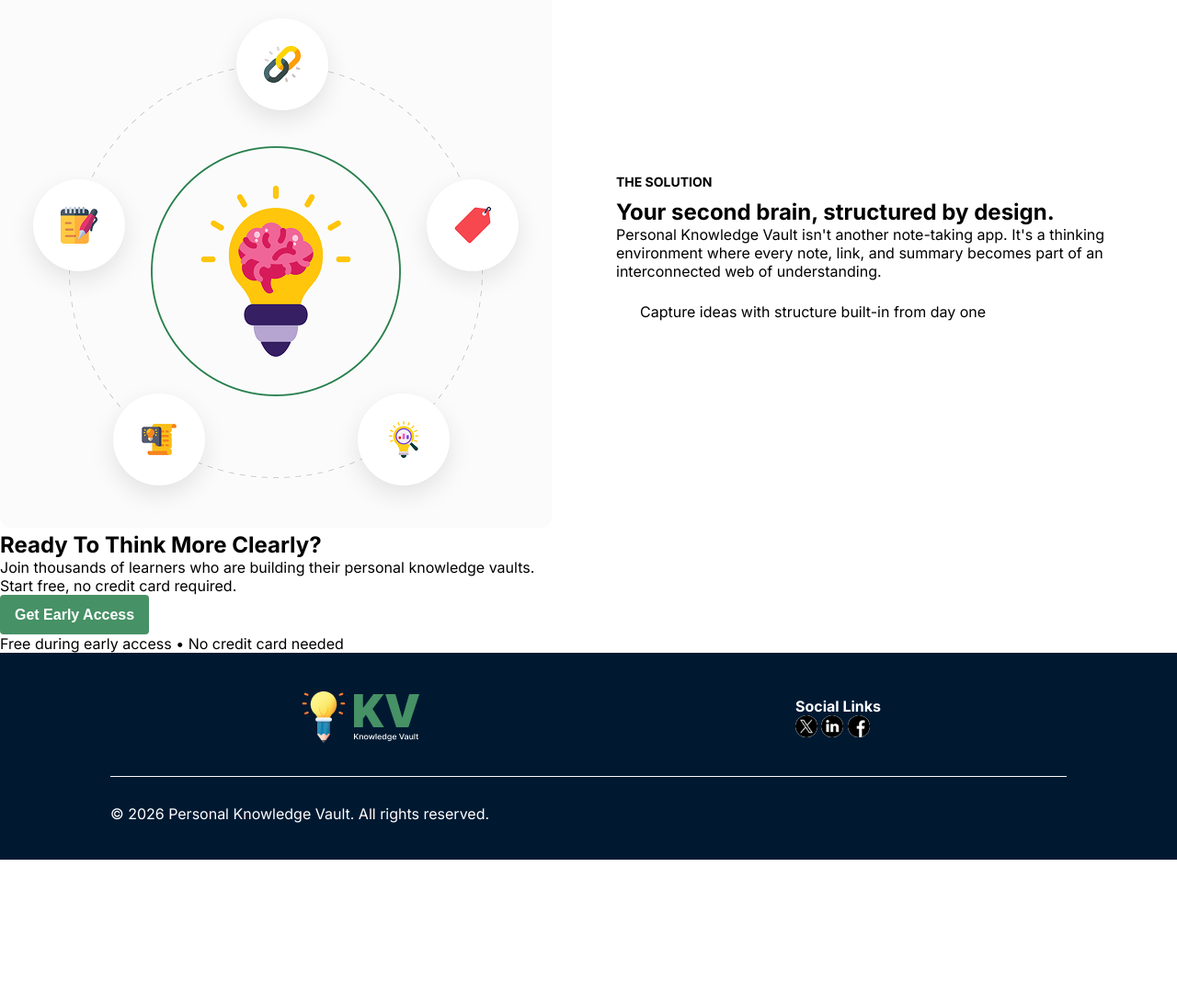
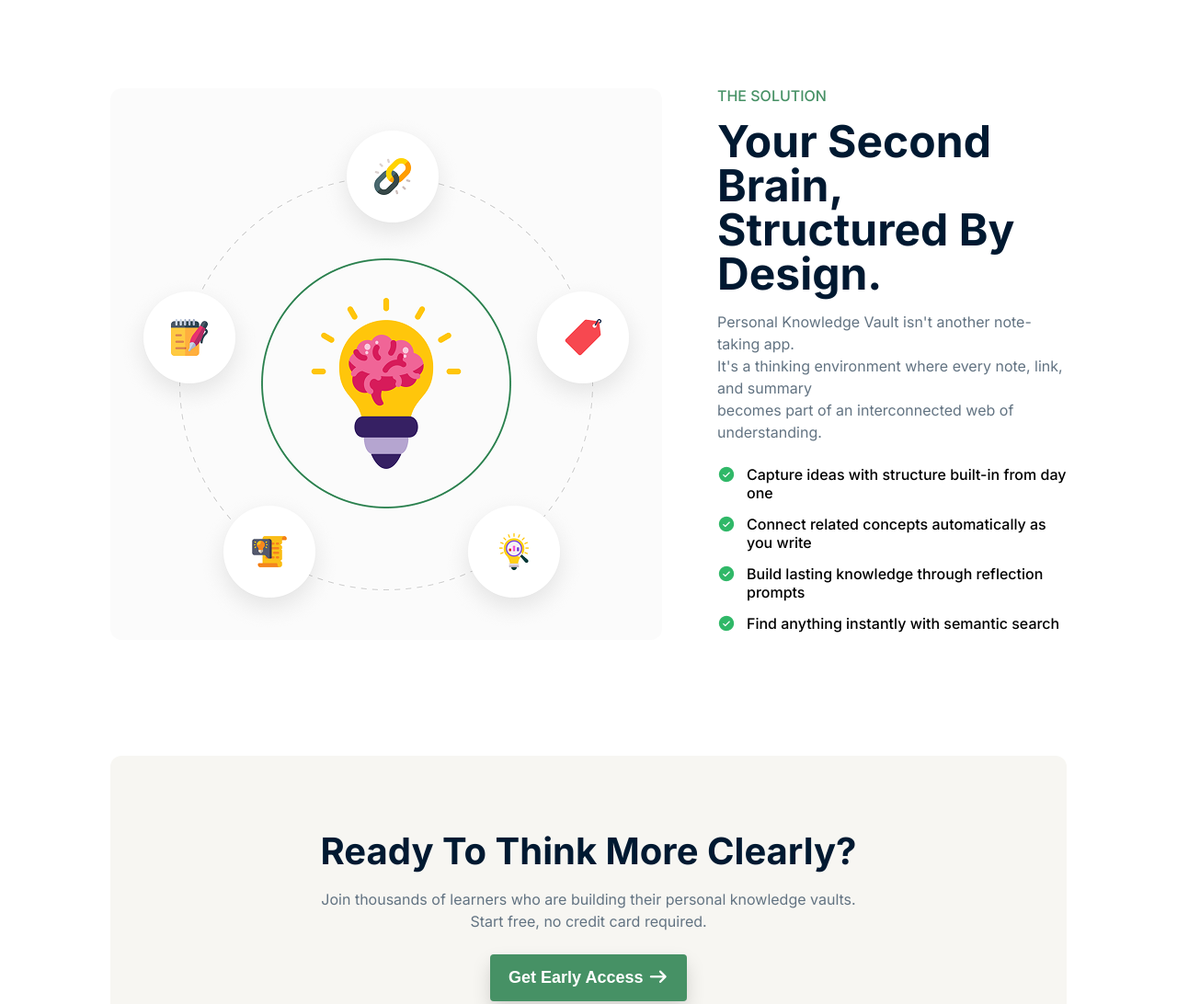
Before and after one commit to SystemByZ/B13-A01-Knowledge-Vault-main-, a plain HTML site: page index.html in a window 1280 px wide. Shown: the part 1440-2532 px from the top of the page at 92% size. Before the commit the page ends 2375 px from the top, so only its background shows below. Drawn offline with Linux system fonts and the light colour scheme.

Commit message:
project done

```diff
--- a/index.html
+++ b/index.html
@@ -27,7 +27,7 @@
     <button class="nav-btn">Get Early Access</button>
 </header>
 <section class="hero">
-    <div class="badge"><a href="">Early Access Now Open</a>
+    <div class="badge"><a href=""> <i class="fa-regular fa-circle-dot"></i>  Early Access Now Open</a>
     </div>
     <h1>Structured Thinking,<br>
         <span>Not Just Note-Taking.</span>
@@ -35,8 +35,8 @@
     <p>A private space to store notes, links, and learning summaries — designed to
 help you think clearly, connect ideas, and turn learning into long-term knowledge.</p>
         <div class="hero-buttons">
-            <button class="button-primary">Start Building Your Vault</button>
-            <button class="button-secondary">See How It Works</button>
+            <button class="button-primary">Start Building Your Vault  <i class="fa-solid fa-arrow-right"></i></button>
+            <button class="button-secondary"><i class="fa-solid fa-play"></i>   See How It Works</button>
 </section>
 
 <section class="section">
@@ -50,23 +50,22 @@
         <div class="card">
             <img src="assets/Vector.png" alt="icon-vector" class="icon">
             <h3>Scattered Notes</h3>
-            <p>Your ideas live in 10 different apps, none of them connected.</p>
+            <p>Your ideas live in 10 different apps,<br>none of them connected.</p>
         </div>
         <div class="card">
             <img src="assets/Bookmarks.png" alt="icon-bookmarks" class="icon">
             <h3>Bookmarks Overloaded</h3>
-            <p>Hundreds of saved links you'll never revisit or remember.</p>
+            <p>Hundreds of saved links you'll never<br>revisit or remember.</p>
         </div>
         <div class="card">
             <img src="assets/Brain.png" alt="icon-brain" class="icon">
             <h3>No Idea Connection</h3>
-            <p>Insights stay isolated, never building into bigger understanding.</p>
+            <p>Insights stay isolated, never<br>building into bigger understanding.</p>
         </div>
         <div class="card">
             <img src="assets/Info.png" alt="icon-info" class="icon">
-            <h3>Forgetting what
-you learned</h3>
-            <p>Knowledge fades because there's no system to retain it.</p>
+            <h3>Forgetting what<br>you learned</h3>
+            <p>Knowledge fades because there's<br>no system to retain it.</p>
         </div>
 
     </div>
@@ -75,22 +74,23 @@
 <section class="section-solution">
     <div class="image"><img src="assets/knowledge.png" alt=""></div>
     <div class="solution">
-        <h4>THE SOLUTION</h4>
-        <h2>Your second brain, structured by design.</h2>
-        <p>Personal Knowledge Vault isn't another note-taking app. It's a thinking environment where every note, link, and summary becomes part of an interconnected web of understanding.</p>
+        <h3>THE SOLUTION</h3>
+        <h2>Your second brain,<br>structured by design.</h2>
+        <p>Personal Knowledge Vault isn't another note-taking app. <br> It's a thinking environment where every note, link, and summary <br> becomes part of an interconnected web of understanding.</p>
         <ul>
-            <li>Capture ideas with structure built-in from day one</li>
+            <li><img src="assets/CheckCircle.png" alt="icon-checkcircle">Capture ideas with structure built-in from day one</li>
+            <li><img src="assets/CheckCircle.png" alt="icon-checkcircle">Connect related concepts automatically as you write</li>
+            <li><img src="assets/CheckCircle.png" alt="icon-checkcircle">Build lasting knowledge through reflection prompts</li>
+            <li><img src="assets/CheckCircle.png" alt="icon-checkcircle">Find anything instantly with semantic search</li>
         </ul>
     </div>
 </section>
 
 <section class="section-cta">
-    <div class="cta">
-        <h2>Ready To Think More Clearly?</h2>
+        <h3>Ready To Think More Clearly?</h3>
         <p>Join thousands of learners who are building their personal knowledge vaults.<br>Start free, no credit card required.</p>
-        <button class="button-primary">Get Early Access</button>
+        <button class="button-primary">Get Early Access <i class="fa-solid fa-arrow-right"></i></button>
         <p>Free during early access • No credit card needed</p>
-    </div>
 </section>
 
 <footer class="footer">
@@ -115,8 +115,5 @@
     <p>© 2026 Personal Knowledge Vault. All rights reserved.</p>
 </footer>
 
-
-
-
 </body>
 </html>
--- a/styles/knowledgeVault.css
+++ b/styles/knowledgeVault.css
@@ -20,6 +20,35 @@
     text-decoration: none;
 }
 .nav-links a{
+  text-decoration: none;
+  position: relative;
+  z-index: 1;
+  transition: color 0.3s;
+}
+
+.nav-links a::after {
+  content: "";
+  position: absolute;
+  top: 50%;
+  left: 50%;
+  width: 0;
+  height: 0;
+  background-color: #A6A6A6;
+  transition: width 0.3s, height 0.3s, left 0.3s, top 0.3s;
+  z-index: -1;
+}
+
+.nav-links:hover {
+  color: #FFFFFF;
+}
+
+.nav-links a:hover::after {
+  width: 100%;
+  height: 100%;
+  left: 0;
+  top: 0;
+}
+.nav-links a{
     list-style: none;
     text-decoration: none;
     color: #000000;
@@ -36,6 +65,10 @@
     border-radius: 4px;
     font-size: 16px;
     font-weight: 600;
+    cursor: pointer;
+}
+.nav-btn:hover{
+    background-color: #36774A;
     cursor: pointer;
 }
 
@@ -93,6 +126,7 @@
     gap: 16px;
 }
 
+
 .button-primary{
     font-size: 16px;
     font-weight: 600;
@@ -102,15 +136,23 @@
     padding: 12.5px 16px;
     border-radius: 4px;
 }
+.button-primary:hover{
+    background-color: #36774A;
+    cursor: pointer;
+}
 .button-secondary{
     font-size: 16px;
     font-weight: 600;
     border: none;
-    color: #469165;
+    color: #FFFFFF;
     background-color: transparent;
     padding: 12.5px 16px;
     border-radius: 4px;
-    border: 2px solid #469165;
+    border: 2px solid #FFFFFF;
+}
+.button-secondary:hover{
+    background-color: #E6F4EA;
+    cursor: pointer;
 }
 
 .section{
@@ -142,12 +184,15 @@
 
 
 .section .cards .card{
-    padding: 32px;
-    border-radius: 8px;
-    max-width: 300px;
-    text-align: center;
+    width: 322px;
     height: 300px;
-    border-radius: 8px;
+    display: flex;
+    flex-direction: column;
+    justify-content: center;
+    align-items: center;
+    gap: 16;
+    padding: 24px;
+    border-radius: 12px;
     box-shadow: 0px 0px 8px 0px rgba(0, 0, 0, 0.06);
     background: rgba(255, 255, 255, 1);
 }
@@ -159,9 +204,12 @@
     margin: 16px 0;
 }
 .card p{
+    color: #627382;
     font-size: 16px;
     font-weight: 400;
     line-height: 20px;
+    letter-spacing: 0%;
+    text-align: center;
 }
 .card img{
     width: 64px;
@@ -170,51 +218,138 @@
     border-radius: 1000px;
     padding: 16px;
 }
+
 .section-solution{
-      display: grid;
-  grid-template-columns: 1fr 1fr;
+    margin: 120px;
+    display: flex;
     gap: 60px;
     align-items: center;
+    justify-content: center;
 }
-.solution h4 {
-  color: var(--primary);
-  font-size: 14px;
+.section-solution img{
+    width: 600px;
+    height: 600px;
+    border-radius: 12px;
+}
+.solution h3 {
+    color: #469165;
+    font-size: 16px;
+    font-style: Medium;
+    font-weight: 500;
     text-transform: uppercase;
     margin-bottom: 10px;
+    text-align: left;
+    line-height: 20px;
+}
+.solution h2{
+    color: #001931;
+    font-size: 48px;
+    font-style: bold;
+    font-weight: 700;
+    line-height: 48px;
+    text-align: left;
+    margin: 16px 0;
+    text-transform: capitalize;
+
+}
+.solution p{
+    color: #627382;
+    font-size: 16px;
+    font-weight: 400;
+    line-height: 24px;
+    text-align: left;
+    margin-top: 16px;
 }
 
 .solution ul {
     list-style: none;
     margin-top: 24px;
 }
-
+.solution ul img{
+    width: 20px;
+    height: 20px;
+    position: absolute;
+    left: 0;
+    /* top: 4px; */
+}
 .solution li {
     margin-bottom: 14px;
-  padding-left: 26px;
+    padding-left: 32px;
     position: relative;
+    font-size: 16px;
+    font-weight: 500;
+    line-height: 20px;
 }
 
+.section-cta{
+    background-color: #F7F6F2;
+    padding: 80px 40px;
+    text-align: center;
+    border-radius: 12px;
+    margin: 120px;
+}
+.section-cta h3{
+    color: #001931;
+    font-size: 40px;
+    font-style: bold;
+    font-weight: 700;
+    line-height: 48px;
+    text-transform: capitalize;
+    margin-bottom: 16px;
+}
+.section-cta p{
+    color: #627382;
+    font-size: 16px;
+    font-weight: 400;
+    line-height: 24px;
+    margin-bottom: 24px;
+}
+.section-cta p:last-child{
+    margin-top: 16px;
+    font-size: 14px;
+    font-weight: 400;
+    color: #627382;
+    line-height: 20px;
+}
+.section-cta .button-primary{
+    padding: 15px 20px;
+    font-size: 18px;
+    font-weight: 600;
+    box-shadow: 0px 10px 20px 0px rgba(0, 0, 0, 0.15);
+}
 
 
 
 .footer{
     background-color: #001931;
-    padding: 40px 120px;
+    padding: 120px 120px 30px 120px;
     color: #FFFFFF;
 
 }
 .footer-nav{
     display: flex;
     align-items: center;
-    justify-content: space-around;
+    justify-content: space-between;
+    margin-bottom: 80px;
 
 }
+.footer-social h4{
+    color: rgba(255, 255, 255, 1);
+    font-family: Inter;
+    font-style: Medium;
+    font-size: 20px;
+    font-weight: 500;
+    line-height: 28px;
+    text-align: left;
+    margin-bottom: 16px;
+}
 .footer-icon{
-    width: 24px;
-    height: 24px;
+    width: 20px;
+    height: 20px;
     border: none;
     border-radius: 50%;
     background-color: #FFFFFF;
+    margin-right: 16px;
 }
 .footer-icons a{
     text-decoration: none;
@@ -224,10 +359,11 @@
   border-top: 1px solid #FAFAFA;
   margin: 30px 0;
 }
-
-/* Bottom text */
 .footer-bottom {
   text-align: center;
   font-size: 13px;
   opacity: 0.8;
 }
+.footer p{
+   text-align: center;
+}
```
Lines whose indentation alone changed are shown as unchanged.
